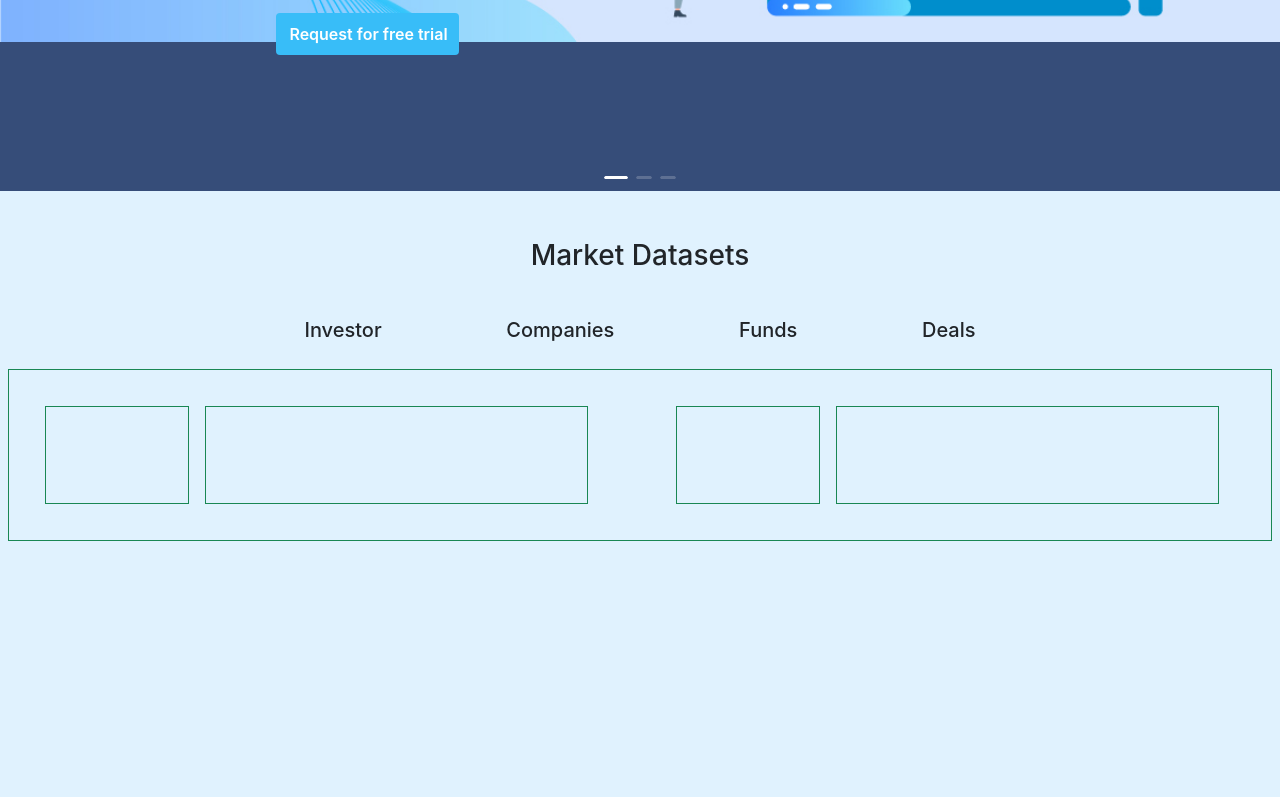
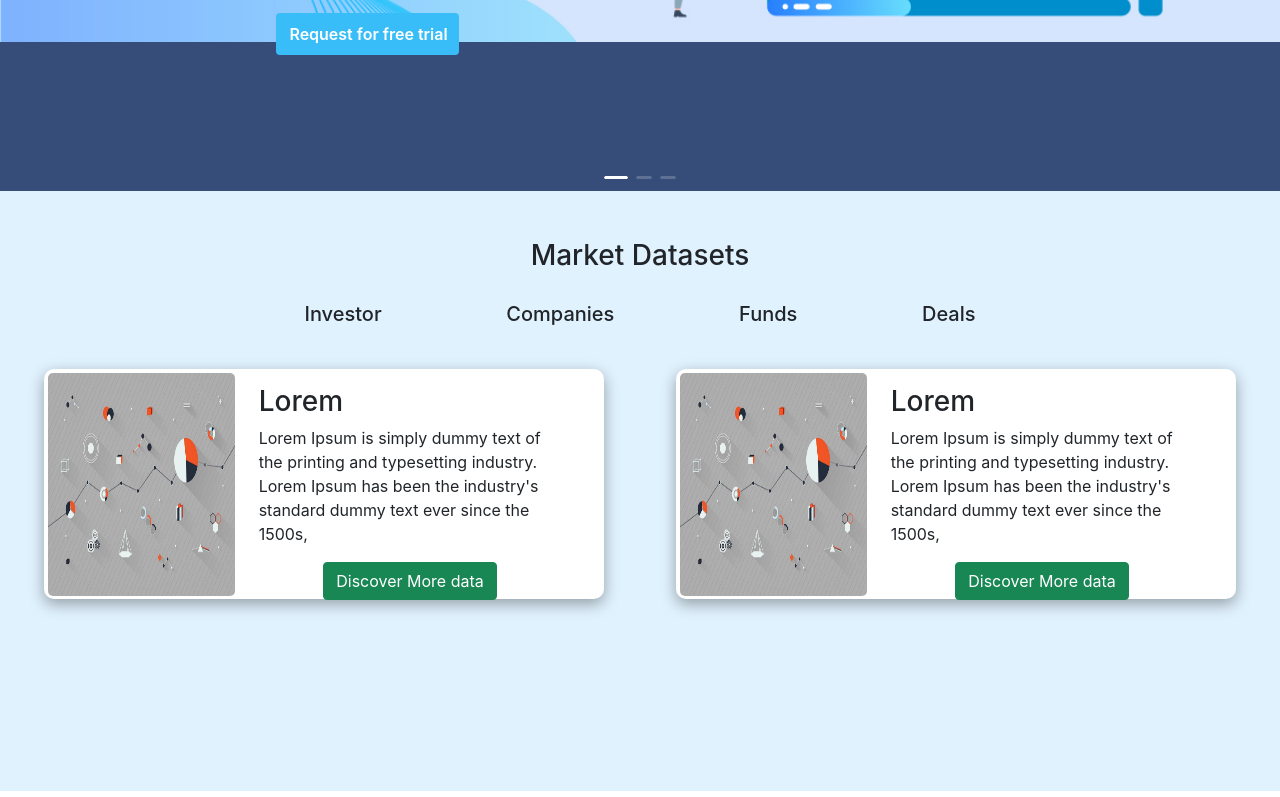
Before and after one commit to Muklasar/fundingdata, a React (Create React App) app: page / in a window 1280 px wide. Shown: the part 440-1237 px from the top of the page. Built offline with nearby package versions, Linux system fonts and the light colour scheme.

Commit message:
add market datasets

```diff
--- a/package.json
+++ b/package.json
@@ -38,5 +38,8 @@
       "last 1 firefox version",
       "last 1 safari version"
     ]
+  },
+  "devDependencies": {
+    "sass": "^1.56.2"
   }
 }
--- a/src/components/home/MarketData.jsx
+++ b/src/components/home/MarketData.jsx
@@ -1,4 +1,5 @@
 import './marketData.css'
+import dataImage from '../../assects/marketDatasets/data1.jpg'
 
 const MarketData = () => {
     return (
@@ -9,7 +10,7 @@ const MarketData = () => {
                 </div>
                 <div className='home-market-data-nav-container'>
                     <div className=''></div>
-                    <div className='mt-4'>
+                    <div className='mt-2'>
                         <div className="home-market-data-nav-ui d-flex  justify-content-between text-dark">
                             <p className="" href="#">Investor</p>
                             <p className="" href="#">Companies</p>
@@ -18,20 +19,34 @@ const MarketData = () => {
                         </div>
                     </div>
                 </div>
-                <div className='row m-0 mt-2 border border-success ms-2 me-2'>
-                    <div className='col-6'>
-                        <div className=' p-4 m-1'>
-                            <div className='row'>
-                                <div className='col-3 border border-success m-2 p-5'></div>
-                                <div className='col-8 border border-success m-2 p-5'></div>
+                <div className='row m-0   ms-2 me-2 pt-2'>
+                    <div className='col-6 ps-5 pe-5  '>
+                            <div className='row' style={{ boxShadow: "0px 5px 15px rgba(0, 0, 0, 0.35)", borderRadius: "10px", background: "white", height: "230px" }}>
+                                <div className='col-4  m-1 p-0' height="">
+                                    <img src={dataImage} className='' width="100%" height="100%" style={{ borderRadius: "5px" }} />
+                                </div>
+                                <div className='col-7  pt-3 ms-2'>
+                                    <h3>Lorem</h3>
+                                    <p>Lorem Ipsum is simply dummy text of the printing and typesetting industry. Lorem Ipsum has been the industry's standard dummy text ever since the 1500s,</p>
+                                    <div className='text-center'>
+                                        <button className='btn btn-success'>Discover More data</button>
+                                    </div>
+                                </div>
                             </div>
-                        </div>
                     </div>
-                    <div className='col-6'>
-                        <div className=' p-4 m-1'>
-                            <div className='row'>
-                                <div className='col-3 border border-success m-2 p-5'></div>
-                                <div className='col-8 border border-success m-2 p-5'></div>
+                    <div className='col-6 ps-5 pe-5'>
+                    <div className=''>
+                            <div className='row' style={{ boxShadow: "0px 5px 15px rgba(0, 0, 0, 0.35)", borderRadius: "10px", background: "white", height: "230px" }}>
+                                <div className='col-4  m-1 p-0' height="">
+                                    <img src={dataImage} className='' width="100%" height="100%" style={{ borderRadius: "5px" }} />
+                                </div>
+                                <div className='col-7  pt-3 ms-2'>
+                                    <h3>Lorem</h3>
+                                    <p>Lorem Ipsum is simply dummy text of the printing and typesetting industry. Lorem Ipsum has been the industry's standard dummy text ever since the 1500s,</p>
+                                    <div className='text-center'>
+                                        <button className='btn btn-success'>Discover More data</button>
+                                    </div>
+                                </div>
                             </div>
                         </div>
                     </div>
--- a/src/components/home/marketData.css
+++ b/src/components/home/marketData.css
@@ -1,6 +1,6 @@
 .home-market-data-section{
     background-color: rgb(224 242 254);
-    height: 100vh;
+    height: 75vh;
 }
 .home-market-data-nav{
     /* background-color: rgb(101 163 13); */
```
Also changed, not shown: src/components/home/DatasetCards.jsx (added, +56 -0 lines), src/assects/marketDatasets/data1.jpg (added), src/components/home/dataCard.scss (added), 1 other file (tests, documents, lock files or other folders).
